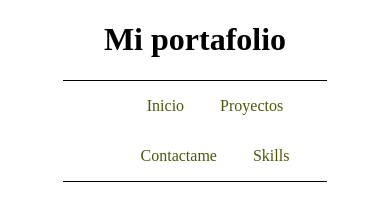
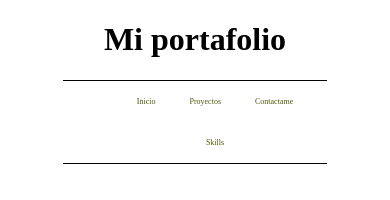
Before and after one commit to JohnMejiaDuran/Portafolio, a plain HTML site: page index.html in a window 390 px wide. Drawn offline with Linux system fonts and the light colour scheme.

Commit message:
Se agrego Responsive Design a la barra de navegacion

```diff
--- a/styles.css
+++ b/styles.css
@@ -1,14 +1,20 @@
 * {}
 
+
+
+
+body {
+ font-size: 16px;
+}
 .title {
     text-align: center;
 }
 
-
+/* BARRA NAVEGACION */
 nav ul{
     background: rgb(255, 255, 255);
-    border-top: 0.1rem solid;
-    border-bottom: 0.1rem solid;
+    border-top: 0.1em solid;
+    border-bottom: 0.1em solid;
     list-style: none;
     margin: auto;
     width: 60%;
@@ -28,7 +34,38 @@ nav .nav1 li{
 nav ul li:hover {
     cursor: pointer;
     color: rgb(255, 255, 255);
-    border-left: 0.1rem solid;
-    border-right: 0.1rem solid;
+    border-left: 0.rem solid;
+    border-right: 0.rem solid;
     background: rgb(0, 0, 0);
 }
+/*Extra large devices /large desktops, 1200px and up) */
+@media (max-width: 1200px) {
+    .nav1 {
+        font-size: 14px;
+    }
+
+}
+
+/*Extra large devices /large desktops, 992px and up) */
+@media (max-width: 992px) {
+    .nav1 {
+        font-size: 12px;
+    }
+
+}
+
+/*Extra large devices /large desktops, 768px and up) */
+@media (max-width: 768px) {
+    .nav1 {
+        font-size: 10px;
+    }
+
+}
+
+/*Extra large devices /large desktops, 576px and up) */
+@media (max-width: 576px) {
+    .nav1 {
+        font-size: 8px ;
+    }
+
+}
```
